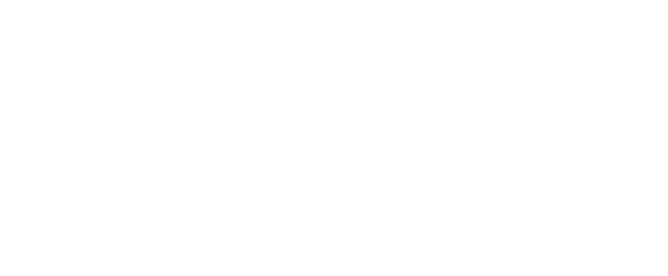
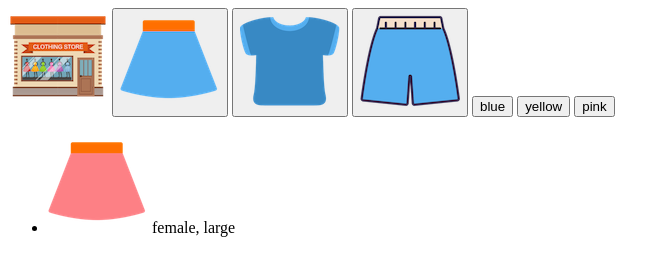
Before and after one commit to SHINILSUB/shop_minigame, a plain HTML site: page index.html in a window 1280 px wide. Shown: the whole page, without its empty margins (0-668 px from the left). Drawn offline with Linux system fonts and the light colour scheme.

Commit message:
first html

```diff
--- a/index.html
+++ b/index.html
@@ -7,5 +7,29 @@
     <link rel="stylesheet" href="style.css" />
     <script src="src/main.js" defer></script>
   </head>
-  <body></body>
+  <body>
+    <!-- lgo -->
+    <img src="img/logo.png" alt="" class="logo">
+    <!-- button -->
+    <button class="btn">
+      <img src="img/blue_s.png" alt="shirts" class="imgBtn">
+    </button>
+    <button class="btn">
+      <img src="img/blue_t.png" alt="tshirts" class="imgBtn">
+    </button>
+    <button class="btn">
+      <img src="img/blue_p.png" alt="pants" class="imgBtn">
+    </button>
+    <button class="btn colorBtn blue">blue</button>
+    <button class="btn colorBtn yellow">yellow</button>
+    <button class="btn colorBtn pink">pink</button>
+
+    <!-- items -->
+    <ul class="items">
+      <li class="item">
+        <img src="img/pink_s.png" alt="pinkshirts" class="item__thumnail">
+        <span class="item__description">female, large</span>
+      </li>
+    </ul>
+  </body>
 </html>
```
